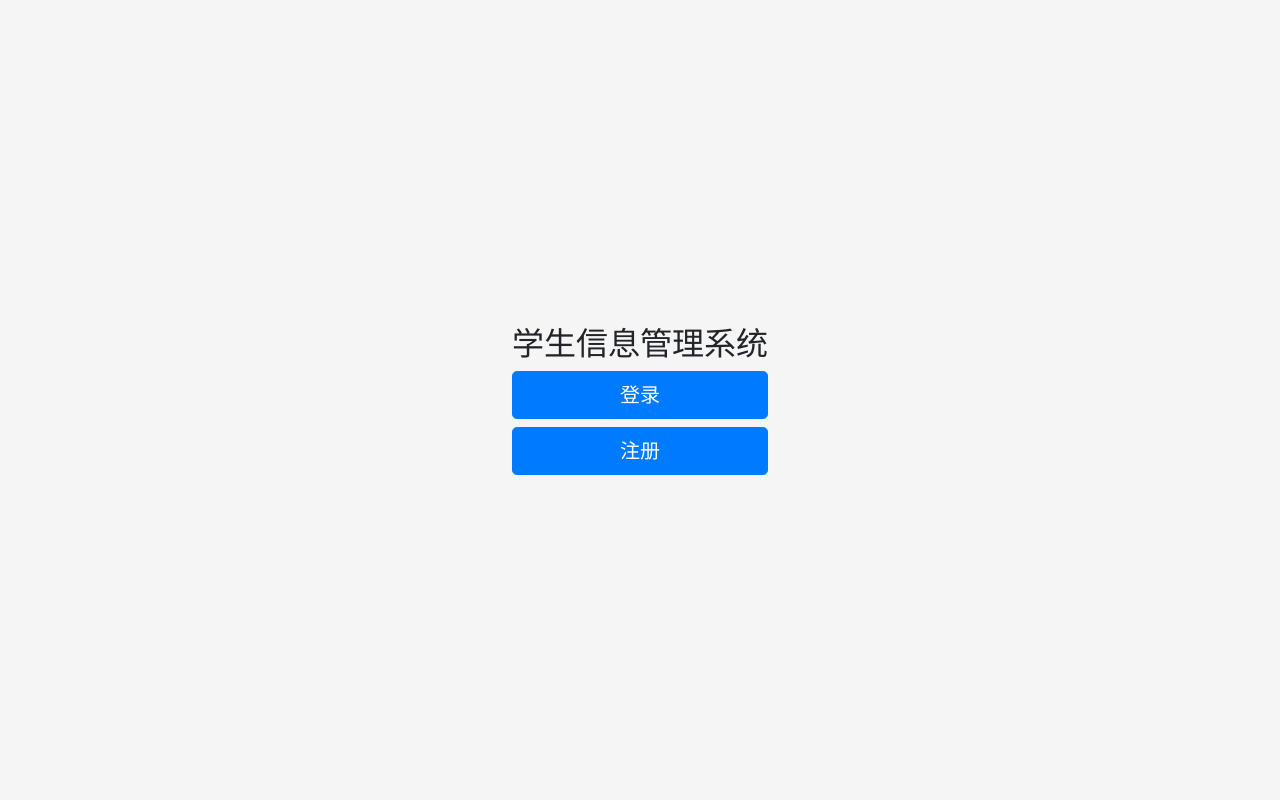
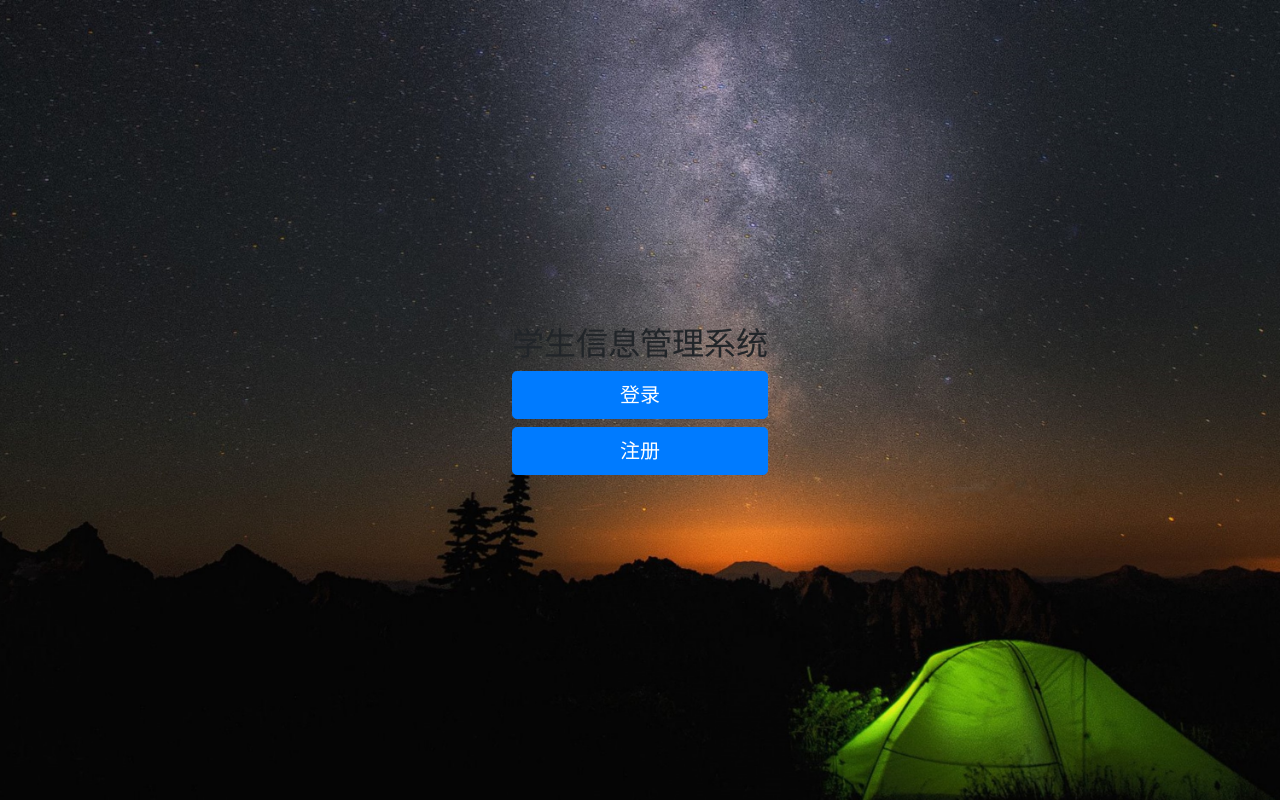
Before and after one commit to MiaoXia0/DataBase, a Flask app: page / in a window 1280 px wide. Run offline with Flask 2, Linux system fonts and the light colour scheme; some libraries are stand-ins or nearby versions.

Commit message:
添加背景图片

```diff
--- a/main.py
+++ b/main.py
@@ -338,4 +338,4 @@ def deleteone():
 
 
 if __name__ == '__main__':
-    app.run(debug=True, host='0.0.0.0', port='80')
+    app.run(debug=True, port='80')
--- a/static/css/body.css
+++ b/static/css/body.css
@@ -10,7 +10,8 @@ body {
     align-items: center;
     padding-top: 40px;
     padding-bottom: 40px;
-    background-color: #f5f5f5;
+    background: url("/static/img/bg.jpg") no-repeat;
+    background-size: cover;
     }
 
 form {
--- a/static/css/signin.css
+++ b/static/css/signin.css
@@ -10,7 +10,8 @@ body {
   align-items: center;
   padding-top: 40px;
   padding-bottom: 40px;
-  background-color: #f5f5f5;
+  background: url("/static/img/bg.jpg") no-repeat;
+  background-size: cover;
 }
 
 .form-signin {
```
Also changed, not shown: static/img/bg.jpg (added).
